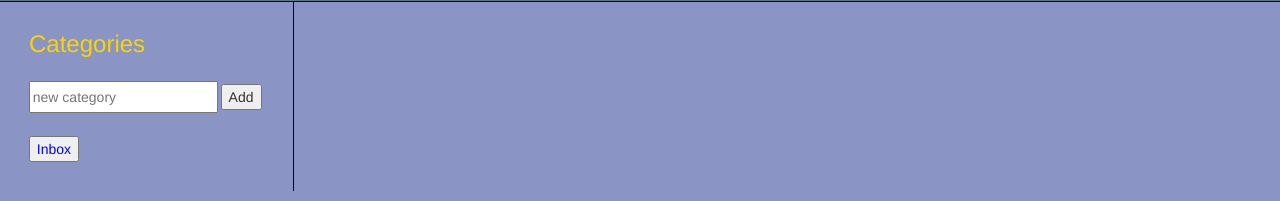
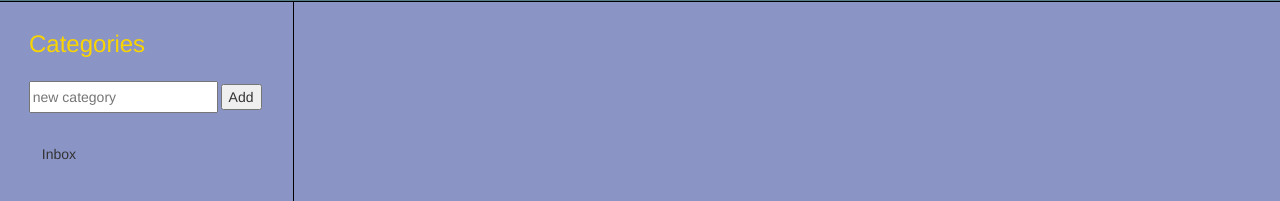
Before and after one commit to andrea-maiolo/toDo, a plain HTML site: page index.html in a window 1280 px wide. Shown: the part 77-278 px from the top of the page. Drawn offline with nearby package versions, Linux system fonts and the light colour scheme.

Commit message:
working on side content

```diff
--- a/style/mainStyle.css
+++ b/style/mainStyle.css
@@ -50,10 +50,16 @@ aside {
 
 #categoryList{
     margin:1.7em;
+    display: flex;
+    flex-direction: column;
 }
 
 .pOfCategory{
-    color:blue;
+    cursor:pointer;
+    margin:0.5em;
+    background-color:#8a95c6;
+    border:none;
+    text-align: left;
 }
 
 .buttons {
```
